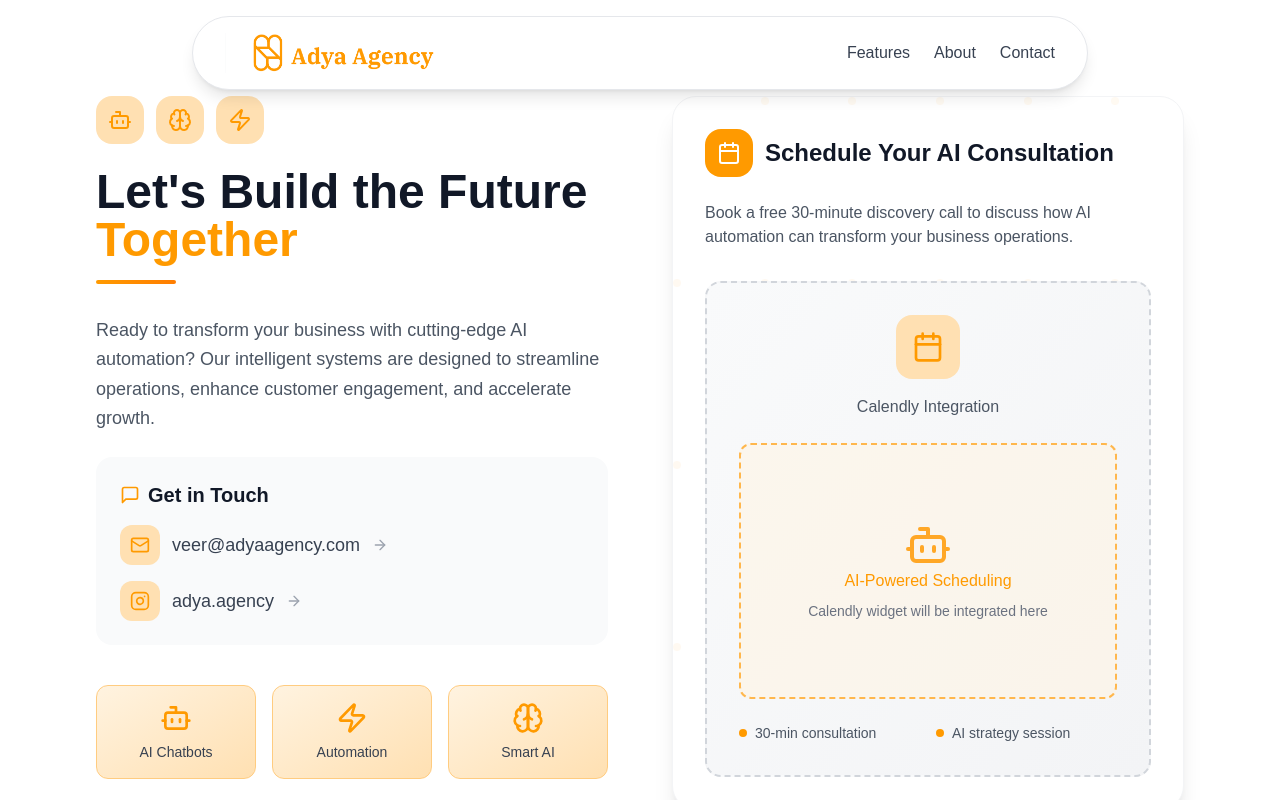
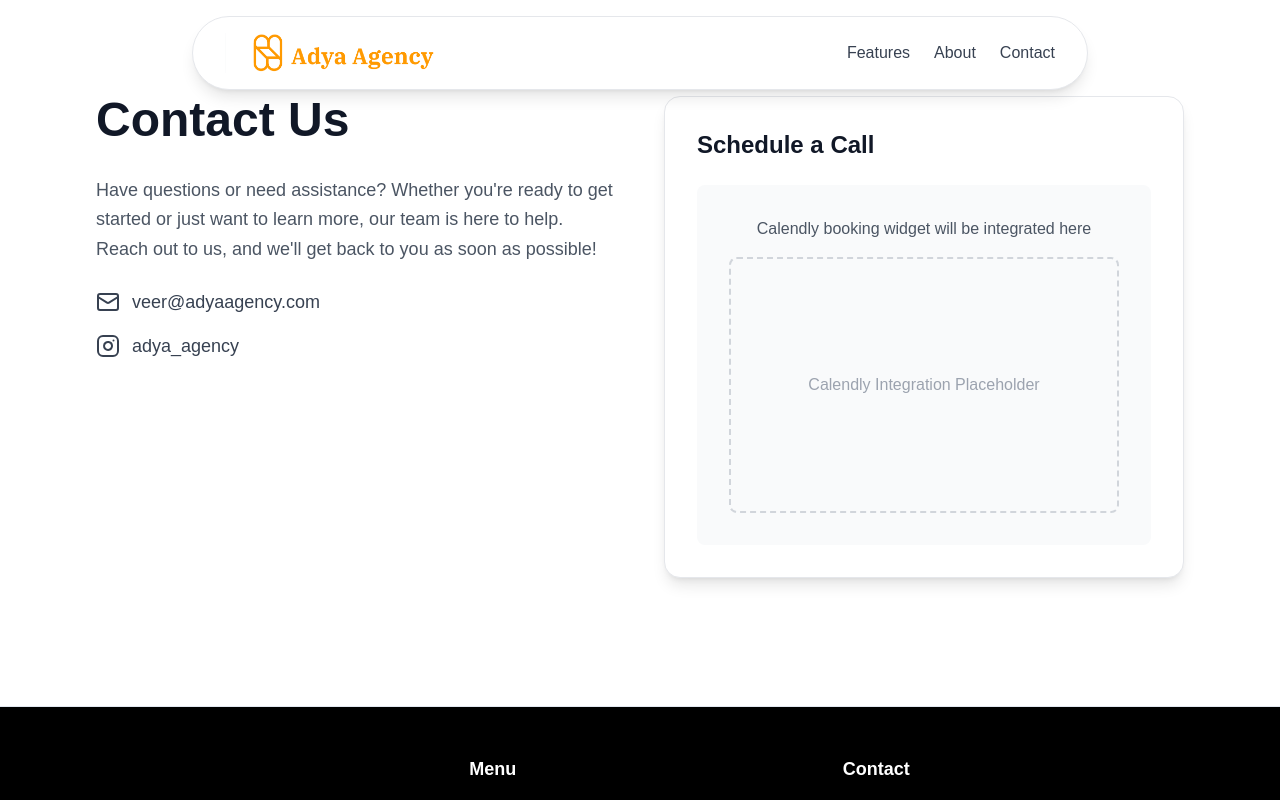
Before and after one commit to siuuuutd/smart-agency-future-web, a React (Vite) app: page /contact in a window 1280 px wide. Shown: the top 800 px of the page. Built offline with nearby package versions, Linux system fonts and the light colour scheme.

Commit message:
Reverted to commit 9c4c892a1821a484d81d178f204afeb5bcc767a4

```diff
--- a/src/pages/Contact.tsx
+++ b/src/pages/Contact.tsx
@@ -1,6 +1,6 @@
 
 import React from "react";
-import { Mail, Instagram, Zap, Bot, Brain, MessageSquare, Calendar, ArrowRight } from "lucide-react";
+import { Mail, Instagram } from "lucide-react";
 import Header from "@/components/Header";
 import Footer from "@/components/Footer";
 
@@ -10,134 +10,45 @@ const Contact = () => {
       <Header />
       <main className="pt-24 pb-16">
         <div className="container max-w-6xl mx-auto px-8">
-          <div className="grid grid-cols-1 lg:grid-cols-2 gap-16 items-start">
+          <div className="grid grid-cols-1 lg:grid-cols-2 gap-12 items-start">
             {/* Left Side - Contact Information */}
             <div className="space-y-8">
-              <div className="space-y-4">
-                <div className="flex items-center space-x-3 mb-6">
-                  <div className="w-12 h-12 bg-orange-100 rounded-2xl flex items-center justify-center">
-                    <Bot className="w-6 h-6 text-orange-500" />
-                  </div>
-                  <div className="w-12 h-12 bg-orange-100 rounded-2xl flex items-center justify-center">
-                    <Brain className="w-6 h-6 text-orange-500" />
-                  </div>
-                  <div className="w-12 h-12 bg-orange-100 rounded-2xl flex items-center justify-center">
-                    <Zap className="w-6 h-6 text-orange-500" />
-                  </div>
-                </div>
-
-                <h1 className="text-5xl font-bold text-gray-900 mb-4">
-                  Let's Build the Future
-                  <span className="block text-orange-500">Together</span>
-                </h1>
-
-                <div className="w-20 h-1 bg-gradient-to-r from-orange-500 to-orange-600 rounded-full"></div>
-              </div>
+              <h1 className="text-5xl font-bold text-gray-900 mb-8">Contact Us</h1>
 
               <div className="space-y-6">
                 <p className="text-lg text-gray-600 leading-relaxed">
-                  Ready to transform your business with cutting-edge AI automation? Our intelligent systems are designed to streamline operations, enhance customer engagement, and accelerate growth.
+                  Have questions or need assistance? Whether you're ready to get started or just want to learn more, our team is here to help. Reach out to us, and we'll get back to you as soon as possible!
                 </p>
-
-                <div className="bg-gray-50 rounded-2xl p-6 space-y-4">
-                  <h3 className="text-xl font-semibold text-gray-900 flex items-center space-x-2">
-                    <MessageSquare className="w-5 h-5 text-orange-500" />
-                    <span>Get in Touch</span>
-                  </h3>
 
                 <div className="space-y-4">
                   <a
                     href="mailto:veer@adyaagency.com"
-                      className="flex items-center space-x-3 text-lg text-gray-700 hover:text-orange-500 transition-colors group"
+                    className="flex items-center space-x-3 text-lg text-gray-700 hover:text-orange-500 transition-colors"
                   >
-                      <div className="w-10 h-10 bg-orange-100 rounded-xl flex items-center justify-center group-hover:bg-orange-200 transition-colors">
-                        <Mail size={20} className="text-orange-500" />
-                      </div>
+                    <Mail size={24} />
                     <span>veer@adyaagency.com</span>
-                      <ArrowRight size={16} className="text-gray-400 group-hover:text-orange-500 group-hover:translate-x-1 transition-all" />
                   </a>
 
                   <a
-                      href="https://www.instagram.com/adya.agency/"
+                    href="https://www.instagram.com/adya_agency"
                     target="_blank"
                     rel="noopener noreferrer"
-                      className="flex items-center space-x-3 text-lg text-gray-700 hover:text-orange-500 transition-colors group"
+                    className="flex items-center space-x-3 text-lg text-gray-700 hover:text-orange-500 transition-colors"
                   >
-                      <div className="w-10 h-10 bg-orange-100 rounded-xl flex items-center justify-center group-hover:bg-orange-200 transition-colors">
-                        <Instagram size={20} className="text-orange-500" />
-                      </div>
-                      <span>adya.agency</span>
-                      <ArrowRight size={16} className="text-gray-400 group-hover:text-orange-500 group-hover:translate-x-1 transition-all" />
+                    <Instagram size={24} />
+                    <span>adya_agency</span>
                   </a>
-                  </div>
-                </div>
-
-                <div className="grid grid-cols-3 gap-4 pt-4">
-                  <div className="text-center p-4 bg-gradient-to-br from-orange-50 to-orange-100 rounded-xl border border-orange-200">
-                    <Bot className="w-8 h-8 text-orange-500 mx-auto mb-2" />
-                    <p className="text-sm font-medium text-gray-700">AI Chatbots</p>
-                  </div>
-                  <div className="text-center p-4 bg-gradient-to-br from-orange-50 to-orange-100 rounded-xl border border-orange-200">
-                    <Zap className="w-8 h-8 text-orange-500 mx-auto mb-2" />
-                    <p className="text-sm font-medium text-gray-700">Automation</p>
-                  </div>
-                  <div className="text-center p-4 bg-gradient-to-br from-orange-50 to-orange-100 rounded-xl border border-orange-200">
-                    <Brain className="w-8 h-8 text-orange-500 mx-auto mb-2" />
-                    <p className="text-sm font-medium text-gray-700">Smart AI</p>
-                  </div>
                 </div>
               </div>
             </div>
 
             {/* Right Side - Calendly Booking Section */}
-            <div className="bg-white rounded-3xl shadow-xl border border-gray-100 p-8 relative overflow-hidden">
-              {/* Tech pattern background */}
-              <div className="absolute inset-0 opacity-5">
-                <div className="grid grid-cols-6 gap-4 h-full">
-                  {Array.from({ length: 24 }).map((_, i) => (
-                    <div key={i} className="bg-orange-500 rounded-full w-2 h-2"></div>
-                  ))}
-                </div>
-              </div>
-
-              <div className="relative z-10">
-                <div className="flex items-center space-x-3 mb-6">
-                  <div className="w-12 h-12 bg-orange-500 rounded-2xl flex items-center justify-center">
-                    <Calendar className="w-6 h-6 text-white" />
-                  </div>
-                  <h2 className="text-2xl font-semibold text-gray-900">Schedule Your AI Consultation</h2>
-                </div>
-
-                <p className="text-gray-600 mb-8">
-                  Book a free 30-minute discovery call to discuss how AI automation can transform your business operations.
-                </p>
-
-                <div className="bg-gradient-to-br from-gray-50 to-gray-100 rounded-2xl p-8 text-center border-2 border-dashed border-gray-300">
-                  <div className="space-y-4 mb-6">
-                    <div className="w-16 h-16 bg-orange-100 rounded-2xl flex items-center justify-center mx-auto">
-                      <Calendar className="w-8 h-8 text-orange-500" />
-                    </div>
-                    <p className="text-gray-600 font-medium">Calendly Integration</p>
-                  </div>
-
-                  <div className="h-64 flex items-center justify-center border-2 border-dashed border-orange-300 rounded-xl bg-orange-50/50">
-                    <div className="text-center space-y-2">
-                      <Bot className="w-12 h-12 text-orange-400 mx-auto" />
-                      <span className="text-orange-500 font-medium">AI-Powered Scheduling</span>
-                      <p className="text-sm text-gray-500">Calendly widget will be integrated here</p>
-                    </div>
-                  </div>
-
-                  <div className="mt-6 grid grid-cols-2 gap-4 text-sm">
-                    <div className="flex items-center space-x-2 text-gray-600">
-                      <div className="w-2 h-2 bg-orange-500 rounded-full"></div>
-                      <span>30-min consultation</span>
-                    </div>
-                    <div className="flex items-center space-x-2 text-gray-600">
-                      <div className="w-2 h-2 bg-orange-500 rounded-full"></div>
-                      <span>AI strategy session</span>
-                    </div>
-                  </div>
+            <div className="bg-white rounded-2xl shadow-lg border border-gray-200 p-8">
+              <h2 className="text-2xl font-semibold text-gray-900 mb-6">Schedule a Call</h2>
+              <div className="bg-gray-50 rounded-lg p-8 text-center">
+                <p className="text-gray-600 mb-4">Calendly booking widget will be integrated here</p>
+                <div className="h-64 flex items-center justify-center border-2 border-dashed border-gray-300 rounded-lg">
+                  <span className="text-gray-400">Calendly Integration Placeholder</span>
                 </div>
               </div>
             </div>
```
Lines whose indentation alone changed are shown as unchanged.
